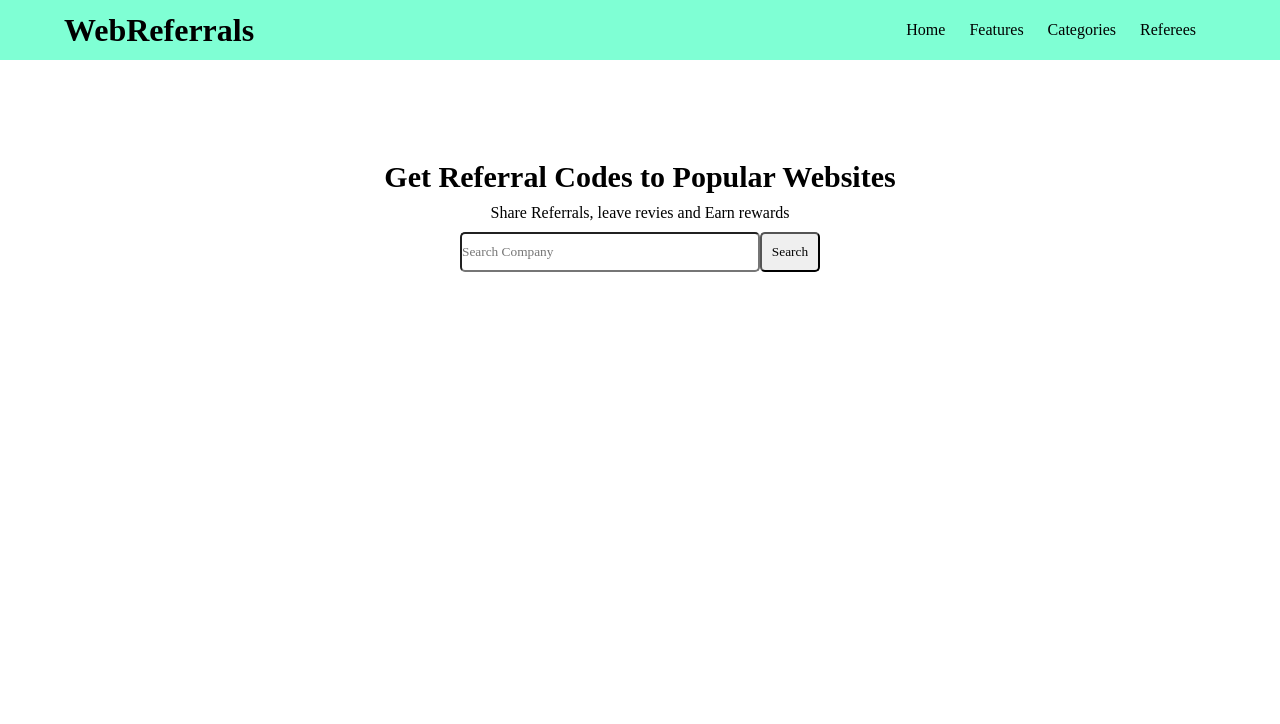
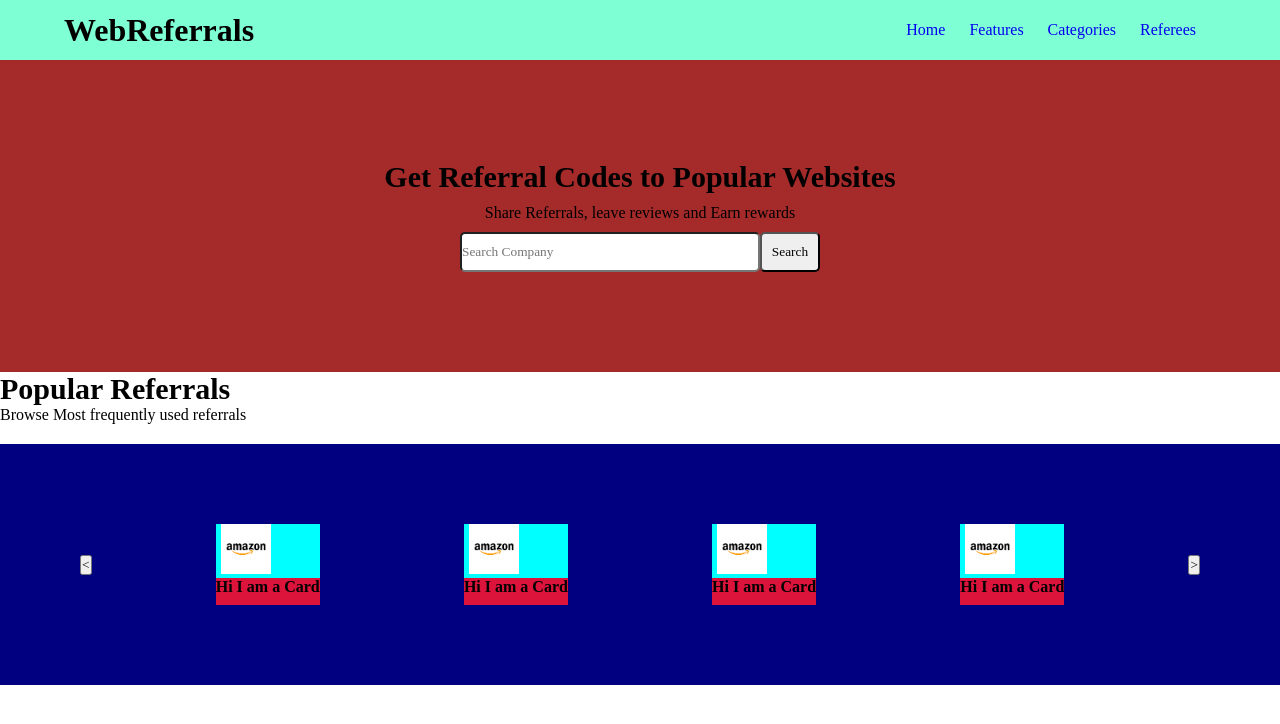
Before and after one commit to sudhin05/WebReferrals, a plain HTML site: page index.html in a window 1280 px wide. Drawn offline with Linux system fonts and the light colour scheme.

Commit message:
Add Horizontal-Slider

```diff
--- a/index.html
+++ b/index.html
@@ -6,29 +6,90 @@
     <link rel="stylesheet" href="styles/indexPage.css">
 </head>
 <body>
+    <!-- Navbar -->
     <header>
         <div class="container">
             <h1 class="logo">WebReferrals</h1>
             <nav>
                 <ul>
-                    <li>Home</li>
-                    <li>Features</li>
-                    <li>Categories</li>
-                    <li>Referees</li>
+                    <li><a href="#">Home</a></li>
+                    <li><a href="#">Features</a></li>
+                    <li><a href="#">Categories</a></li>
+                    <li><a href="#">Referees</a></li>
                 </ul>
             </nav>
         </div>
     </header>
-    <section class="hero">
+    <!--
+    1. Search Bar
+    2. Horizontal Scroll for the Top Companies
+    3. Filter by Company Category
+    4. How It Works
+    5. Why Choose Us
+    6. FAQs
+
+    -->
+    <main>
+    <section class="hero1">
         <div class="hero-section">
             <h2>Get Referral Codes to Popular Websites</h2>
-            <p>Share Referrals, leave revies and Earn rewards</p>
+            <p>Share Referrals, leave reviews and Earn rewards</p>
             <form action="#" class="search-box">
                 <input type="text" placeholder="Search Company">
                 <button type="submit">Search</button>
             </form>
         </div>
     </section>
+    <section class="hero2">
+        <div class="hero-section">
+            <h2>Popular Referrals</h2>
+            <p>Browse Most frequently used referrals</p>
+
+            <div class="Horizontal-slider">
+                <button type="button"><</button>
+
+                <div class="company-card" id="card1">
+                    <div class="grid-image">
+                        <img src="images/amazon_logo.jpg" alt="Amazon">
+                    </div>
+                    <div class="grid-text">
+                        <h4 class="grid-text">Hi I am a Card</h4>
+                    </div>
+                </div>
+
+                <div class="company-card" id="card1">
+                    <div class="grid-image">
+                        <img src="images/amazon_logo.jpg" alt="Amazon">
+                    </div>
+                    <div class="grid-text">
+                        <h4 class="grid-text">Hi I am a Card</h4>
+                    </div>
+                </div>
+
+                <div class="company-card" id="card1">
+                    <div class="grid-image">
+                        <img src="images/amazon_logo.jpg" alt="Amazon">
+                    </div>
+                    <div class="grid-text">
+                        <h4 class="grid-text">Hi I am a Card</h4>
+                    </div>
+                </div>
+
+                <div class="company-card" id="card1">
+                    <div class="grid-image">
+                        <img src="images/amazon_logo.jpg" alt="Amazon">
+                    </div>
+                    <div class="grid-text">
+                        <h4 class="grid-text">Hi I am a Card</h4>
+                    </div>
+                </div>
+
+
+                <button type="button">></button>
+            </div>
+        </div>
+    </section>
+
 
 </body>
 
--- a/styles/indexPage.css
+++ b/styles/indexPage.css
@@ -11,6 +11,7 @@ body{
 
 }
 
+/* NAVBAR */
 header{
     height: 60px;
     background-color: aquamarine;
@@ -27,27 +28,66 @@ header{
     justify-content: space-between;
 }
 
+/* .container h1{
+    background-color: yellow;
+} */
+
+/* nav{
+    padding: 20px ;
+    background-color: wheat;3
+} */
+
+nav ul{
+    /* background-color: turquoise; */
+    display: block;
+}
+
 nav ul li{
+    /* background-color: violet; */
+    /* padding: 20px 0px; */
+    display: inline-block;
+    height: 100%;
+    width: 100%;
     list-style:none;
     display: inline;
     margin-right: 20px;
 
 }
 
-.hero{
+nav li{
+    height: 600px;
+}
+
+nav a{
+    text-decoration: none;
+}
+/*
+nav a:hover{
+    background-color: aqua;
+} */
+
+/* MAIN Starts here */
+
+/* .main{
+} */
+
+/* Hero1 - Search BAR */
+
+.hero1{
     text-align: center;
     padding: 100px;
     display: flex;
     align-items: center;
     justify-content: center;
+    background-color: brown;
 }
 
-.hero h2{
+.hero-section h2{
     font-size: 30px;
     margin-bottom: 10px;
 }
 
-.hero p{
+.hero-section p{
     font-size: 16px;
     margin-bottom: 10px;
 }
@@ -71,3 +111,53 @@ nav ul li{
     height: 40px;
     width: 60px;
 }
+
+/* Hero2 Top Companies Slider */
+/* .hero2{
+    background-color: cadetblue;
+} */
+.hero2 h2{
+    margin-bottom: 0px;
+
+}
+
+.hero2 p{
+    margin-bottom: 20px;
+}
+
+.Horizontal-slider{
+    background-color: navy;
+    padding: 80px;
+    display: flex;
+    align-items: center;
+    justify-content:space-between;
+}
+
+.company-card{
+    display: grid;
+    grid-template-rows: 2fr 1fr;
+    /* align-items: center; */
+    margin: 0px 20px;
+    background-color: aqua;
+}
+
+.grid-image{
+    /* background-color: coral; */
+    margin: 0px 5px;
+}
+
+.grid-text{
+    background-color: crimson;
+}
+
+.company-card img{
+    width: 50px;
+    height: 50px;
+}
+
+
+
+
+/* .card-content{
+    display: inline-grid;
+} */
```
Also changed, not shown: images/amazon_logo.jpg (added).
